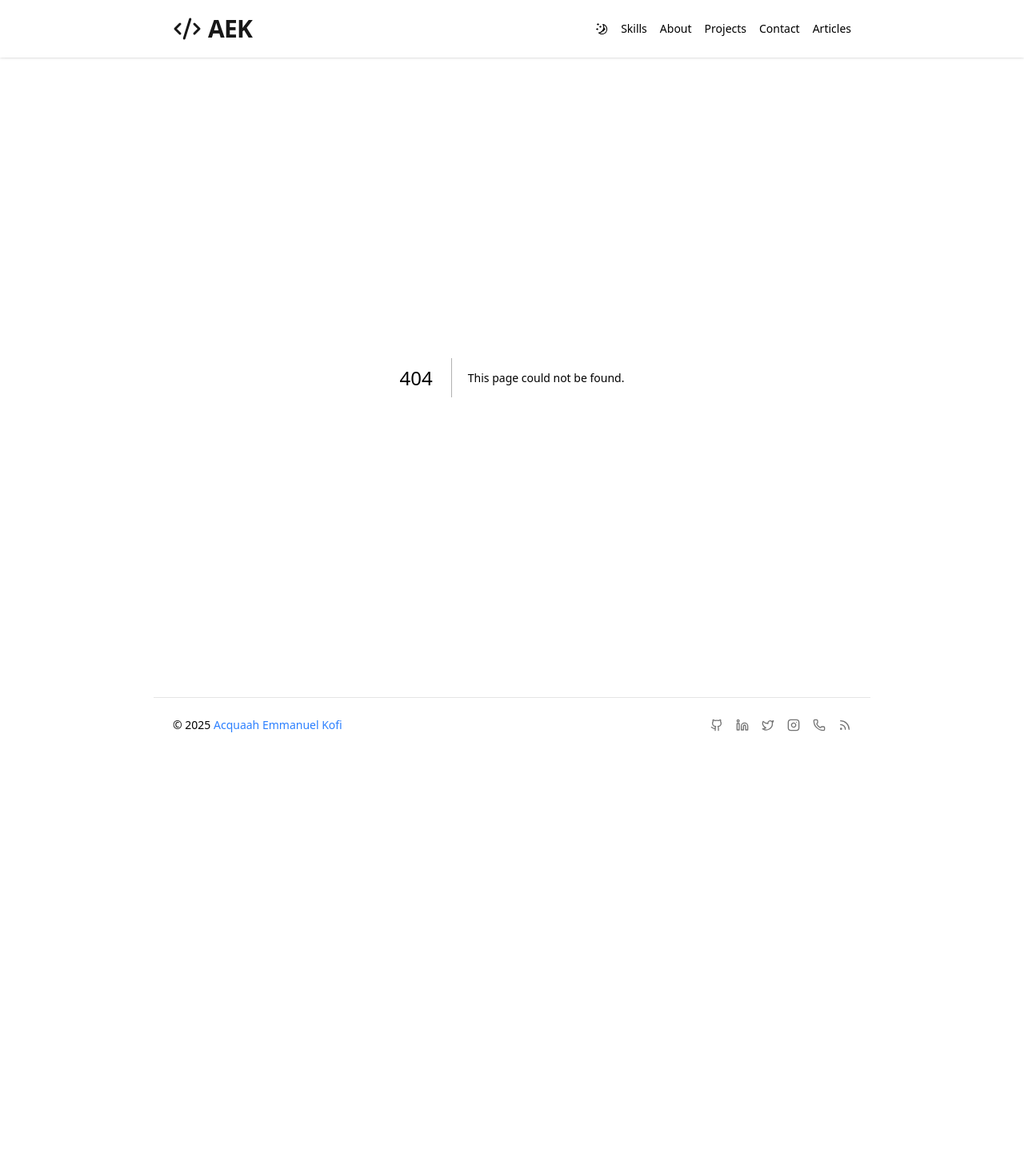
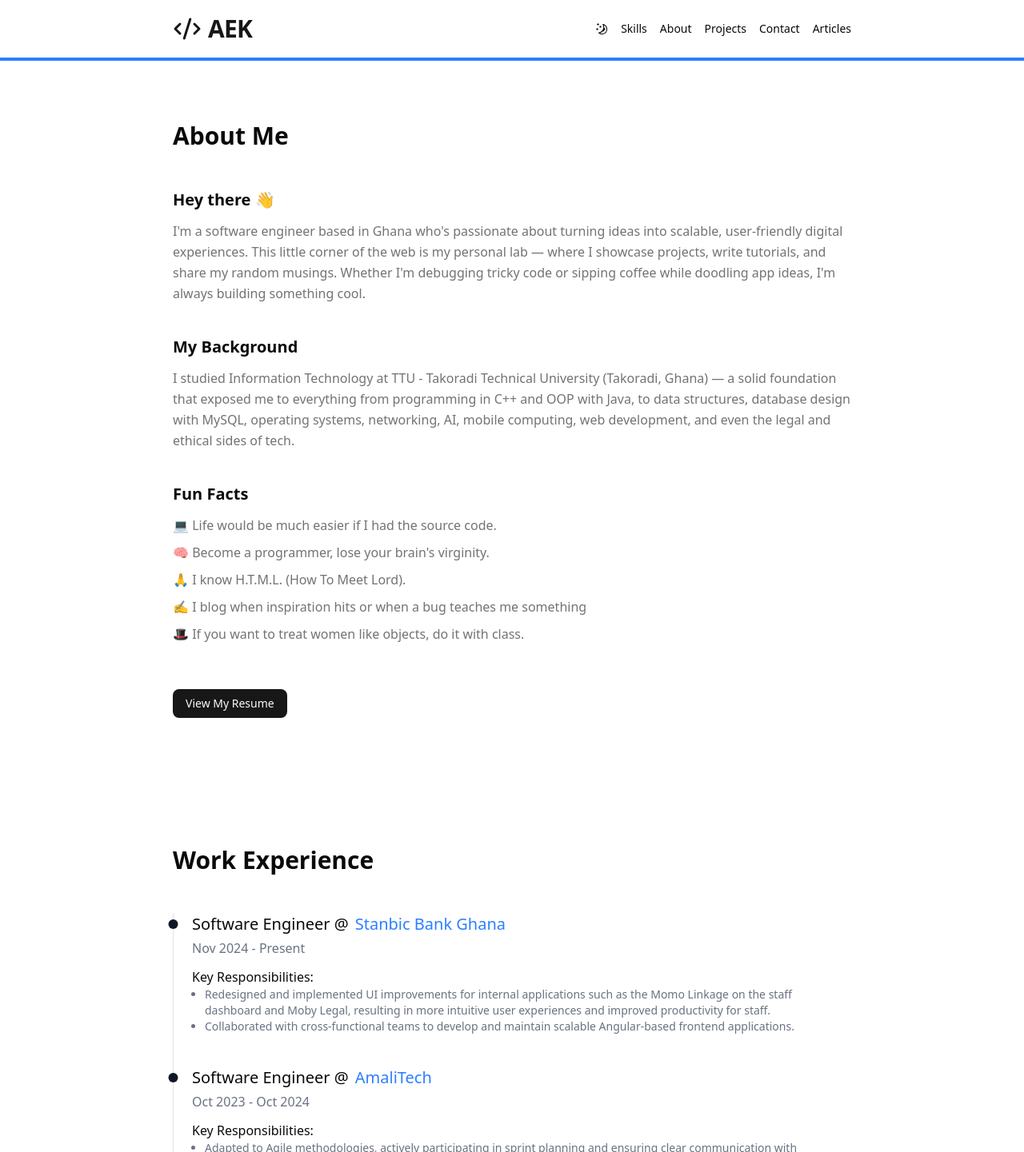
Before and after one commit to Acquaah-Emmanuel-Kofi/portfolio, a Next.js app: page /about in a window 1280 px wide. Before the commit this address had no page. Shown: the top 1441 px of the page at 80% size. Before the commit the page ends 941 px from the top, so only its background shows below. Built offline with nearby package versions, Linux system fonts and the light colour scheme.

Commit message:
feat: create AboutPage component with sections for About, Work Experience, Education, and Certifications

```diff
--- /dev/null
+++ b/src/app/about/page.tsx
@@ -0,0 +1,17 @@
+import About from "@/components/home/About";
+import CertificationsAndCourses from "@/components/home/CertificationsAndCourses";
+import Education from "@/components/home/Education";
+import WorkExperience from "@/components/home/WorkExperience";
+import ScrollProgressBar from "@/components/layout/ScrollProgressBar";
+
+export default function AboutPage() {
+  return (
+    <section className="container max-w-4xl mx-auto px-6">
+      <ScrollProgressBar />
+      <About />
+      <WorkExperience />
+      <Education />
+      <CertificationsAndCourses />
+    </section>
+  );
+}
```
